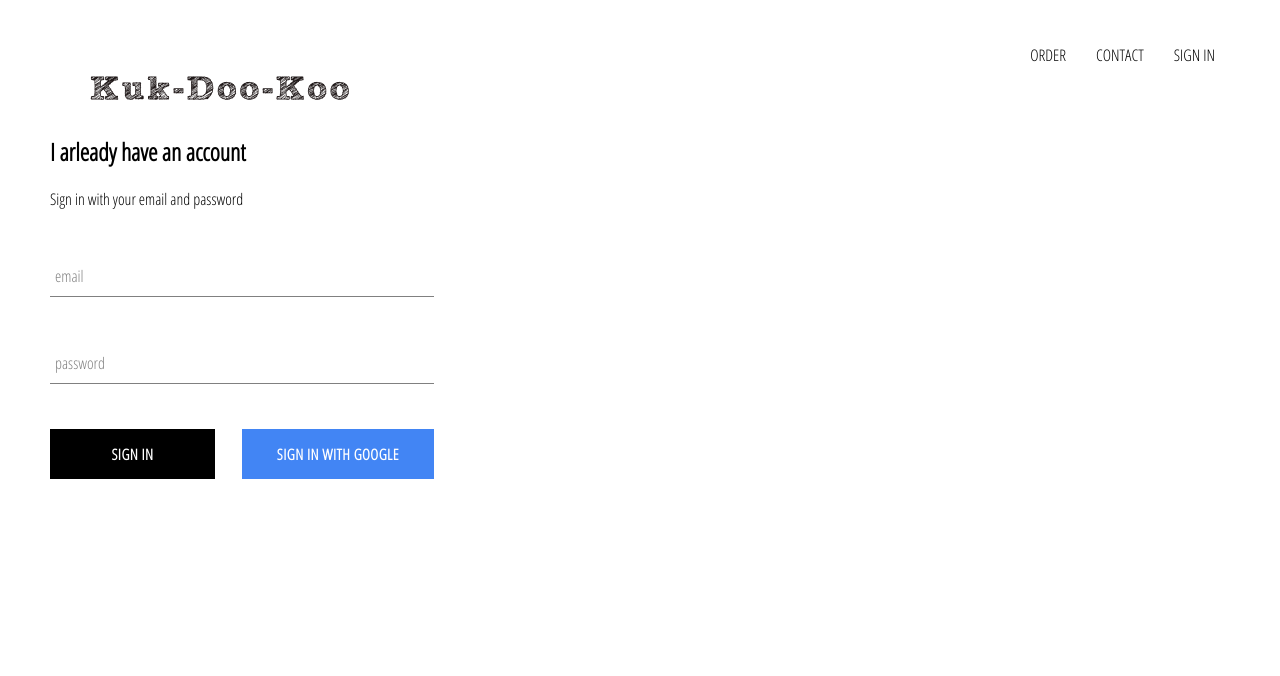
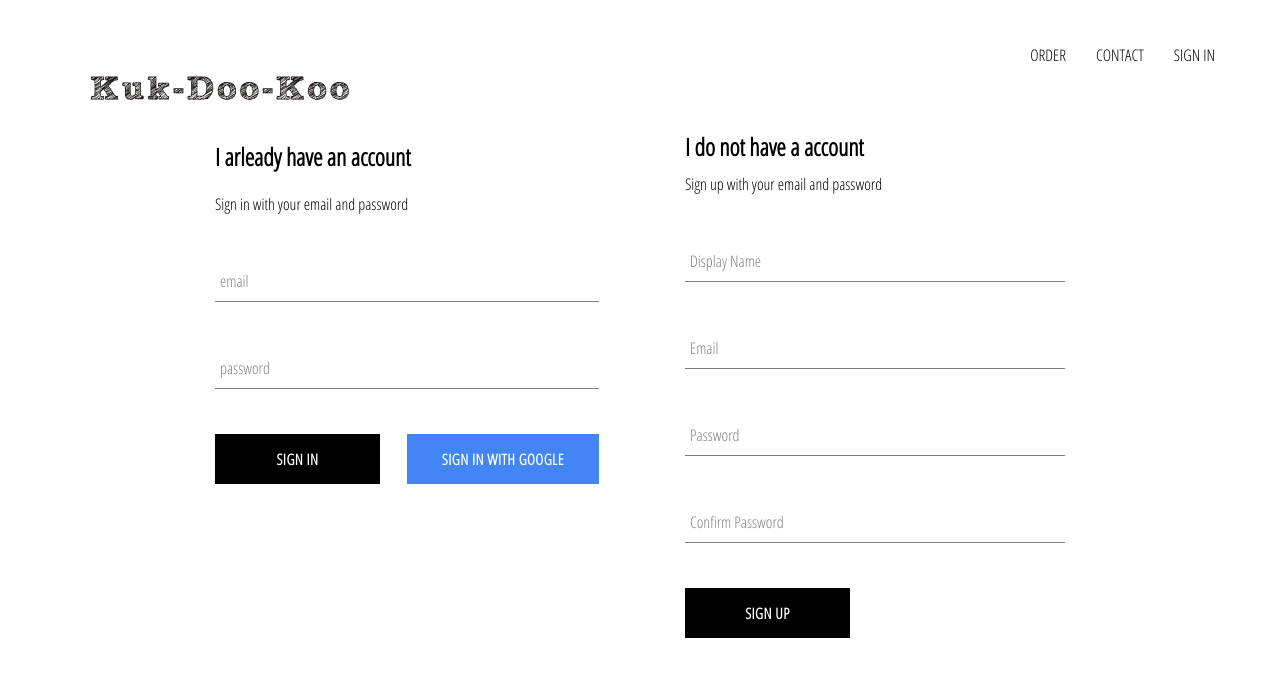
Before and after one commit to Ben2327/kdk-ordering, a React (Create React App) app: page /signin in a window 1280 px wide. Shown: the top 676 px of the page. Built offline with nearby package versions, Linux system fonts and the light colour scheme; no server answers.

Commit message:
ability to store authenticated users into our firestore database

```diff
--- a/src/App.js
+++ b/src/App.js
@@ -7,7 +7,7 @@
 import OrderPage from "./pages/order/order.component";
 import Header from "./components/header/header.component";
 import SignInAndSignUpPage from "./pages/sign-in-and-sign-up/sign-in-and-sign-up.component";
-import { auth } from "./firebase/firebase.utils";
+import { auth, createUserPofileDocument } from "./firebase/firebase.utils";
 
 class App extends React.Component {
   constructor() {
@@ -21,12 +21,24 @@
   unsubscribeFromAuth = null;
 
   componentDidMount() {
-    this.unsubscribeFromAuth = auth.onAuthStateChanged((user) => {
-      this.setState({ currentUser: user });
-      console.log(user);
+    this.unsubscribeFromAuth = auth.onAuthStateChanged(async (userAuth) => {
+      if (userAuth) {
+        const userRef = await createUserPofileDocument(userAuth);
+
+        userRef.onSnapshot((snapShot) => {
+          this.setState(
+            {
+              currentUser: {
+                id: snapShot.id,
+                ...snapShot.data(),
+              },
+            });
+        });
+      } else {
+        this.setState({ currentUser: userAuth });
+      }
     });
   }
-
 
   componentWillUnmount() {
     this.unsubscribeFromAuth();
--- /dev/null
+++ b/src/components/sign-up/sign-up.component.jsx
@@ -0,0 +1,103 @@
+import React from "react";
+
+import FormInput from "../form-input/form-input.component";
+import CustomButton from "../custom-button/custom-button.component";
+
+import { auth, createUserPofileDocument } from "../../firebase/firebase.utils";
+
+import "./sign-up.styles.scss";
+
+class SignUp extends React.Component {
+  constructor() {
+    super();
+
+    this.state = {
+      displayName: "",
+      email: "",
+      password: "",
+      confirmPassword: "",
+    };
+  }
+
+  handleSubmit = async (event) => {
+    event.preventDefault();
+
+    const { displayName, email, password, confirmPassword } = this.state;
+
+    if (password !== confirmPassword) {
+      alert("passwords don't match");
+      return;
+    }
+
+    try {
+      const { user } = await auth.createUserWithEmailAndPassword(
+        email,
+        password
+      );
+
+      await createUserPofileDocument(user, { displayName });
+
+      this.setState({
+        displayName: "",
+        email: "",
+        password: "",
+        confirmPassword: "",
+      });
+    } catch (error) {
+      console.error(error);
+    }
+  };
+
+  handleChange = (event) => {
+    const { name, value } = event.target;
+
+    this.setState({ [name]: value });
+  };
+
+  render() {
+    const { displayName, email, password, confirmPassword } = this.state;
+    return (
+      <div className="sign-up">
+        <h2 className="title">I do not have a account</h2>
+        <span>Sign up with your email and password</span>
+        <form className="sign-up-form" onSubmit={this.handleSubmit}>
+          <FormInput
+            type="text"
+            name="displayName"
+            value={displayName}
+            onChange={this.handleChange}
+            label="Display Name"
+            required
+          />
+          <FormInput
+            type="email"
+            name="email"
+            value={email}
+            onChange={this.handleChange}
+            label="Email"
+            required
+          />
+          <FormInput
+            type="password"
+            name="password"
+            value={password}
+            onChange={this.handleChange}
+            label="Password"
+            required
+          />
+          <FormInput
+            type="password"
+            name="confirmPassword"
+            value={confirmPassword}
+            onChange={this.handleChange}
+            label="Confirm Password"
+            required
+          />
+          <CustomButton type="submit">SIGN UP</CustomButton>
+        </form>
+      </div>
+    );
+  }
+}
+
+export default SignUp;
--- /dev/null
+++ b/src/components/sign-up/sign-up.styles.scss
@@ -0,0 +1,9 @@
+.sign-up {
+    display: flex;
+    flex-direction: column;
+    width: 380px;
+
+    .title {
+      margin: 10px 0;
+    }
+  }
--- a/src/firebase/firebase.utils.js
+++ b/src/firebase/firebase.utils.js
@@ -13,6 +13,30 @@
   measurementId: "G-MRCNMMX9CD",
 };
 
+export const createUserPofileDocument = async (userAuth, additionalData) => {
+  if (!userAuth) return;
+
+  const userRef = firestore.doc(`users/${userAuth.uid}`);
+  const snapShot = await userRef.get();
+
+  if (!snapShot.exists) {
+    const { displayName, email } = userAuth;
+    const createdAt = new Date();
+
+    try {
+      await userRef.set({
+        displayName,
+        email,
+        createdAt,
+        ...additionalData,
+      });
+    } catch (error) {
+      console.log("error creating user", error.message);
+    }
+  }
+  return userRef;
+};
+
 firebase.initializeApp(config);
 
 export const auth = firebase.auth();
--- a/src/pages/sign-in-and-sign-up/sign-in-and-sign-up.component.jsx
+++ b/src/pages/sign-in-and-sign-up/sign-in-and-sign-up.component.jsx
@@ -1,11 +1,13 @@
 import React from "react";
 import SignIn from "../../components/sign-in/sign-in.component";
+import SignUp from "../../components/sign-up/sign-up.component";
 
 import "./sign-in-and-sign-up.styles.scss";
 
 const SignInAndSignUpPage = () => (
   <div className="sign-in-and-sign-up">
     <SignIn />
+    <SignUp />
   </div>
 );
 
--- a/src/pages/sign-in-and-sign-up/sign-in-and-sign-up.styles.scss
+++ b/src/pages/sign-in-and-sign-up/sign-in-and-sign-up.styles.scss
@@ -0,0 +1,6 @@
+.sign-in-and-sign-up {
+    width: 850px;
+    display: flex;
+    justify-content: space-between;
+    margin: 30px auto;
+  }
```
